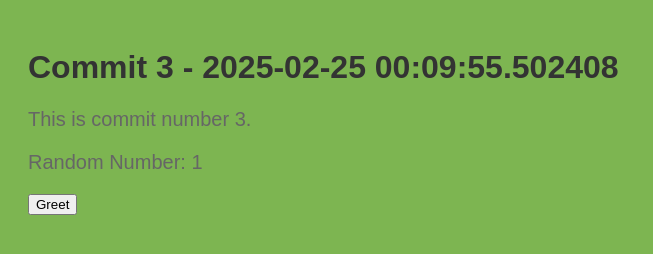
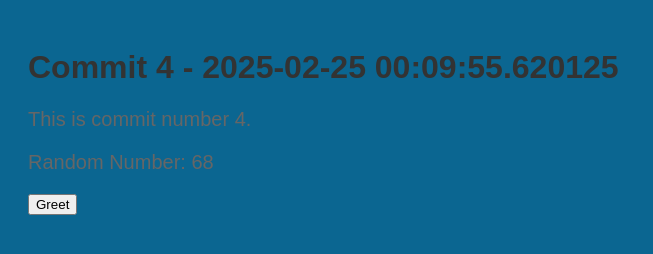
Before and after one commit to polishflits/autogen-repo-20250225000949, a plain HTML site: page index.html in a window 1280 px wide. Shown: the whole page, without its empty margins (0-653 px from the left). Drawn offline with Linux system fonts and the light colour scheme.

Commit message:
📝 Auto commit 4 with HTML, CSS, and JS

```diff
--- a/index.html
+++ b/index.html
@@ -2,13 +2,13 @@
     <!DOCTYPE html>
     <html>
     <head>
-        <title>Commit 3 - 2025-02-25 00:09:55.502408</title>
+        <title>Commit 4 - 2025-02-25 00:09:55.620125</title>
         <link rel="stylesheet" href="style.css">
     </head>
     <body>
-        <h1>Commit 3 - 2025-02-25 00:09:55.502408</h1>
-        <p>This is commit number 3.</p>
-        <p>Random Number: 1</p>
+        <h1>Commit 4 - 2025-02-25 00:09:55.620125</h1>
+        <p>This is commit number 4.</p>
+        <p>Random Number: 68</p>
         <button onclick="greet()">Greet</button>
         <script src="script.js"></script>
     </body>
--- a/script.js
+++ b/script.js
@@ -2,4 +2,4 @@
     function greet() {
         alert('Hello from commit ' + commitNumber + '!');
     }
-    var commitNumber = 3;
+    var commitNumber = 4;
--- a/style.css
+++ b/style.css
@@ -1,7 +1,7 @@
 
     body {
         font-family: Arial, sans-serif;
-        background-color: #7db551;
+        background-color: #0b6691;
         padding: 20px;
     }
     h1 {
```
